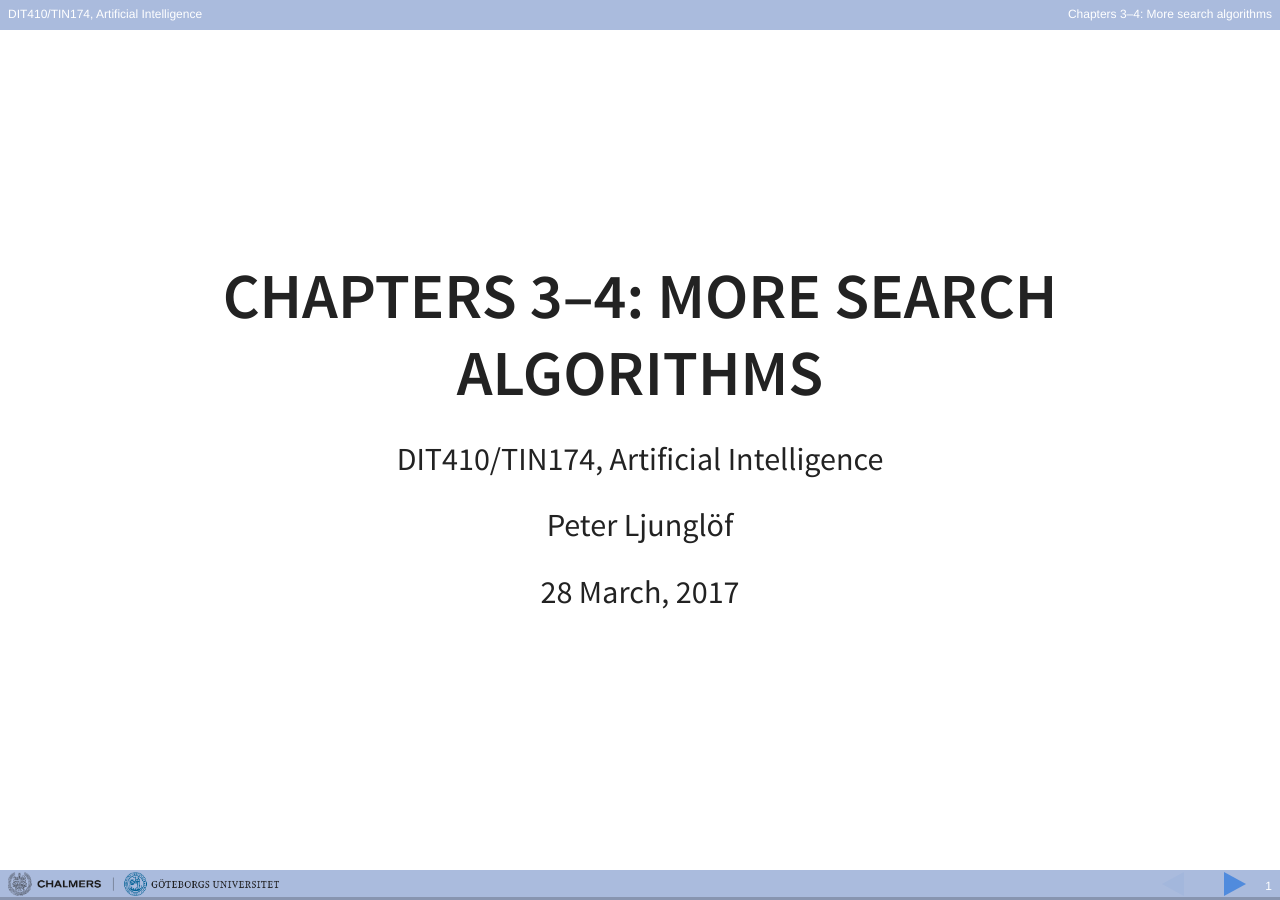
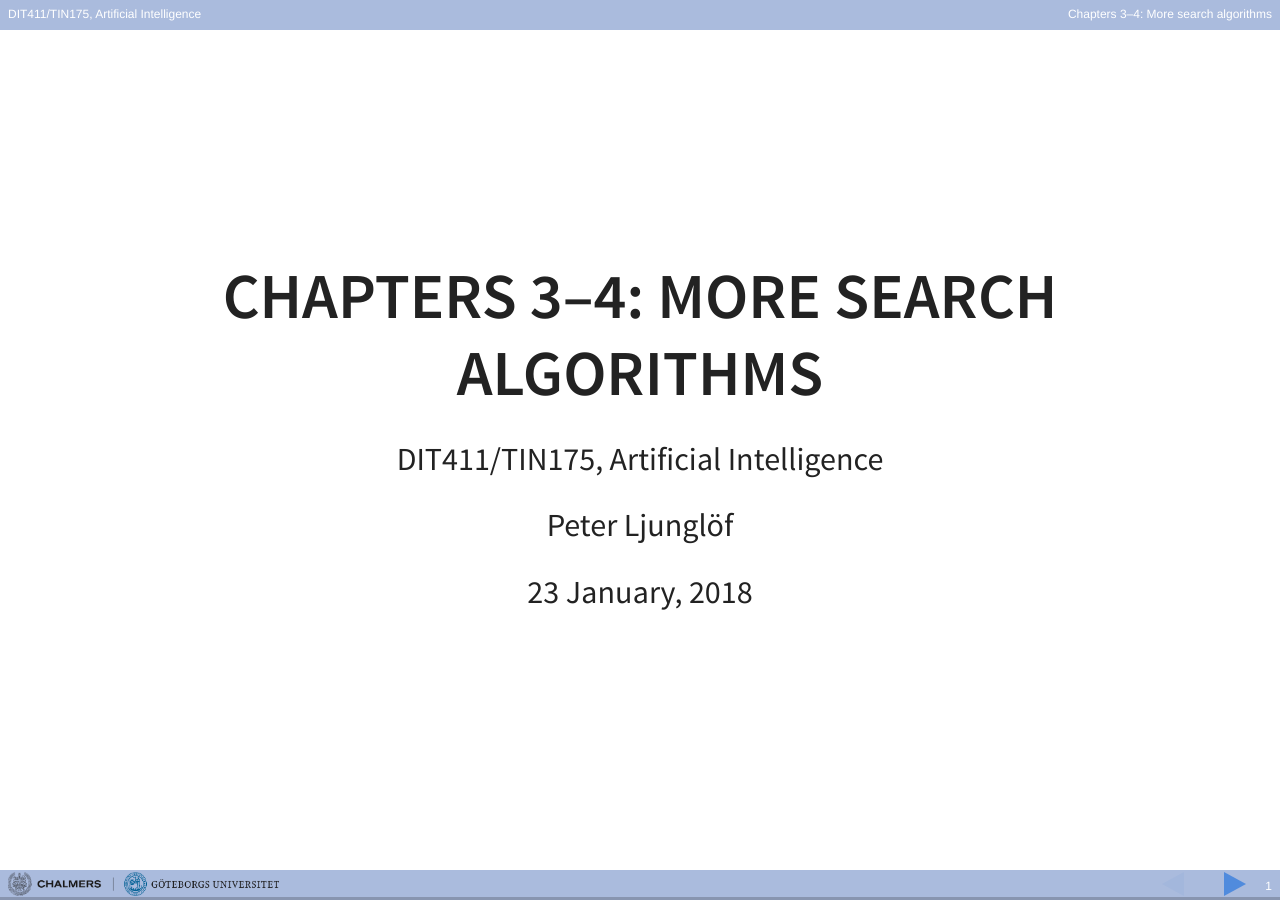
Before and after one commit to ChalmersGU-AI-course/AI-lecture-slides, a Jekyll site: the page built from lecture3.md, in a window 1280 px wide. Built offline with Jekyll 4.4.1, drawn with Linux system fonts in a browser that asks for light colours; formulas are drawn with MathJax 3; some of the changed lines change nothing that is shown.

Commit message:
lecture 3

```diff
--- a/lecture3.md
+++ b/lecture3.md
@@ -1,8 +1,8 @@
 ---
 title: "Chapters 3–4: More search algorithms"
-description: "DIT410/TIN174, Artificial Intelligence"
+description: "DIT411/TIN175, Artificial Intelligence"
 author: "Peter Ljunglöf"
-when: "28 March, 2017"
+when: "23 January, 2018"
 logo: "img/logo-Chalmers-GU.png"
 ---
 
@@ -20,7 +20,7 @@
 
 ## A* search (3.5.2)
 
-## Admissible and consistent heuristics (3.6--3.6.2)
+## Admissible/consistent heuristics (3.6--3.6.2)
 
 
 ----------
@@ -118,25 +118,26 @@
 <!--     - So, before it can select a non-optimal solution, it will have to pick   -->
 <!--       all of the nodes on an optimal path, including each of the optimal solutions. -->
 
+
 --------------
 
 ### The generic graph search algorithm
 
 - *Tree search*:  Don't check if nodes are visited multiple times
-- *Graph search*:  Keep track of visited nodes
+- {:.highlight .fragment data-fragment-index="1"} *Graph search*:  Keep track of visited nodes
 
 <div> </div>
 
 - **function** Search(*graph*, *initialState*, *goalState*):
   - initialise *frontier* using the *initialState*
-  - initialise *exploredSet* to the empty set
+  - <span>initialise *exploredSet* to the empty set</span>{:.highlight .fragment data-fragment-index="1"}
   - **while** *frontier* is not empty:
     - **select** and **remove** *node* from *frontier*
     - **if** *node*.state is a *goalState* **then return** *node*
-    - add *node* to *exploredSet*
+    - <span>add *node* to *exploredSet*</span>{:.highlight .fragment data-fragment-index="1"}
     - **for each** *child* **in** ExpandChildNodes(*node*, *graph*):
-      - **if** *child* is not in *frontier* or *exploredSet*:
-        - add *child* to *frontier*
+      - add *child* to *frontier*
+        <span>**if** *child* is not in *frontier* or *exploredSet*</span>{:.highlight .fragment data-fragment-index="1"}
   - **return** failure
 {: .pseudocode}
 
@@ -158,17 +159,16 @@
 
 ### When is A* graph search optimal?
 
-- If \\(h\\) is *consistent*, then A* graph search is optimal:
-
-  - {:.fragment} Consistency is defined as: \\(h(n') \leq cost(n', n) + h(n)\\) for all arcs \\((n', n)\\)
-
+- If  \\( \|h(n')-h(n)\| \leq cost(n',n) \\)  for every arc  \\((n',n)\\),
+  then A* graph search is optimal:
+-
   - {:.fragment} **Lemma**: the \\(f\\) values along any path \\([...,n',n,...]\\) are nondecreasing:
      - **Proof**: \\(g(n) = g(n') + cost(n', n)\\), therefore:
      - \\(f(n) = g(n) + h(n) = g(n') + cost(n', n) + h(n) \geq g(n') + h(n')\\);
      - therefore: \\(f(n) \geq f(n')\\), i.e., \\(f\\) is nondecreasing
-
+-
   - {:.fragment} **Theorem**: whenever A* expands a node \\(n\\), the optimal path to \\(n\\) has been found
-     - ![](img/consistent-graph.png){:height="140px" style="float:right"}
+     - ![](img/consistent-graph.png){:height="140px" style="float:right" .noborder}
        **Proof**: Assume this is not true;
      - then there must be some \\(n'\\) still on the frontier, which is on the optimal path to \\(n\\);
      - but \\(f(n') \leq f(n)\\);
@@ -176,17 +176,18 @@
 
 ----
 
-### State-space contours
+### Consistency, or monotonicity
 
-- The \\(f\\) values in A* are nondecreasing, therefore:
+- A heuristic function \\(h\\) is **consistent** (or monotone) if
+  \\( \|h(m)-h(n)\| \leq cost(m,n) \\)
+    for every arc \\((m,n)\\)
 
-    **first** | A* expands all nodes with \\( f(n) < C \\)
-    **then**  | A* expands all nodes with \\( f(n) = C \\)
-    **finally**  | A* expands all nodes with \\( f(n) > C \\)
-    {:.noborder}
+    - (This is a form of triangle inequality)
 
-- A* will not expand any nodes with \\( f(n) > C\* \\),
-  where \\(C\*\\) is the cost of an optimal solution.
+    - If \\(h\\) is consistent, then A* graph search will always finds
+      the shortest path to a goal.
+
+    - This is a stronger requirement than admissibility.
 
 ----
 
@@ -216,7 +217,27 @@
 | Uniform cost | Minimal \\(g(n)\\) | *Optimal*{:.fragment data-fragment-index="1"} | *No*{:.fragment data-fragment-index="2"} | *Exp*{:.fragment data-fragment-index="3"}
 | A*                | \\(f(n)=g(n)+h(n)\\)    | *Optimal\**{:.fragment data-fragment-index="1"} | *No*{:.fragment data-fragment-index="2"} | *Exp*{:.fragment data-fragment-index="3"}
 
+*<span class="invisible">\*\*On finite graphs with cycles, not infinite graphs.</span>*
 *\*Provided that \\(h(n)\\) is admissible.*{:.fragment data-fragment-index="1"}
+
+- **Halts if**: If there is a path to a goal, it can find one, even on infinite graphs.
+- **Halts if no**: Even if there is no solution, it will halt on a finite graph (with cycles).
+- **Space**: Space complexity as a function of the length of the current path.
+
+----
+
+### Summary of <span>graph search</span>{:.highlight} strategies
+
+|Search<br/>strategy| Frontier<br/>selection | Halts if solution? | Halts if no solution? | Space usage
+|:------------------|:-----------------------|:---:|:--:|:--:
+| Depth first       | Last node added        | *(Yes)\*\**{:.highlight} | *Yes*{:.highlight} | *Exp*{:.highlight}
+| Breadth first     | First node added       | *Yes*    | *Yes*{:.highlight} | *Exp*
+| Greedy best first | Minimal \\(h(n)\\)     | *No*     | *Yes*{:.highlight} | *Exp*
+| Uniform cost      | Minimal \\(g(n)\\)     | *Optimal* | *Yes*{:.highlight} | *Exp*
+| A*                | \\(f(n)=g(n)+h(n)\\)   | *Optimal\** | *Yes*{:.highlight} | *Exp*
+
+*\*\*On finite graphs with cycles, not infinite graphs.*
+*\*Provided that \\(h(n)\\) is <span class="highlight">consistent</span>.*
 
 - **Halts if**: If there is a path to a goal, it can find one, even on infinite graphs.
 - **Halts if no**: Even if there is no solution, it will halt on a finite graph (with cycles).
@@ -271,11 +292,11 @@
 
 ### Non-admissible (non-consistent) A* search
 
-- A* search with admissible (consistent) heuristics is optimal
+- A* tree (graph) search with admissible (consistent) heuristics is optimal.
 
-- But what happens if the heuristics is non-admissible?
+- But what happens if the heuristics is non-admissible (non-consistent)?
 
-    - {:.fragment} i.e., what if \\(h(n) > c(n,goal)\\), for some \\(n\\)?
+    - {:.fragment data-fragment-index="1"} i.e., what if \\(h(n) > c(n,goal)\\), for some \\(n\\)?\*
     - {:.fragment} the solution is not guaranteed to be optimal...
     - {:.fragment} ...but it will find *some* solution!
 
@@ -284,9 +305,13 @@
     - {:.fragment} sometimes it's easier to come up with a heuristics that is almost admissible
     - {:.fragment} and, often, the search terminates faster!
 
+-
+
+- {:.fragment data-fragment-index="2"} \* for graph search, \\( \|h(m)-h(n)\| > cost(m,n) \\), for some \\((m,n)\\)
+
 ------
 
-### Example demo
+### Example demo (again)
 
 Here is an example demo of several different search algorithms, including A*.
 Furthermore you can play with different heuristics:
@@ -345,12 +370,14 @@
 
 ### Iterative-deepening search
 
-- **function** IDSearch(*graph*, *initialState*, *goalState*)
+- **function** IDSearch(*graph*, *initialState*, *goalState*):
+  - // *returns a solution path, or* 'failure'
   - **for** *limit* **in** 0, 1, 2, ...:
     - *result* := DepthLimitedSearch([*initialState*], *limit*)
     - **if** *result* ≠ cutoff **then** **return** *result*
 -
 - **function** DepthLimitedSearch(\\([n\_{0},\dots,n\_{k}]\\), *limit*):
+  - // *returns a solution path, or* 'failure' *or* 'cutoff'
   - **if** \\(n\_{k}\\) is a *goalState* **then** **return** path \\([n\_{0},\dots,n\_{k}]\\)
   - **else if** *limit* = 0 **then return** cutoff
   - **else**:
@@ -369,10 +396,10 @@
 Complexity with solution at depth \\(k\\) and branching factor \\(b\\):
 
 |--------
-| level | breadth-first | iterative deepening | # nodes
+| level | # nodes | BFS node visits | ID node visits
 |:---------:|:-------:|:---------:|:--------:|
-| \\(1\\) <br/> \\(2\\) <br/> \\(\vdots\\) <br/> \\(k-1\\) <br/> \\(k\\) | \\(1\\) <br/> \\(1\\) <br/> \\(\vdots\\) <br/> \\(1\\) <br/> \\(1\\) | \\(k\\) <br/> \\(k-1\\) <br/> \\(\vdots\\) <br/> \\(2\\) <br/> \\(1\\) | \\(b\\) <br/> \\(b^{2}\\) <br/> \\(\vdots\\) <br/> \\(b^{k-1}\\) <br/> \\(b^{k}\\)
-| **total** | \\({}\geq b^{k}\\) | \\({}\leq b^{k}\left(\frac{b}{b-1}\right)^{2}\\)
+| \\(1\\) <br/> \\(2\\) <br/> \\(3\\) <br/> \\(\vdots\\) <br/> \\(k\\)  | \\(b\\) <br/> \\(b^{2}\\) <br/> \\(b^{3}\\) <br/> \\(\vdots\\) <br/> \\(b^{k}\\) | \\(1\cdot b^{1}\\) <br/> \\(1\cdot b^{2}\\) <br/> \\(1\cdot b^{3}\\) <br/> \\(\vdots\\) <br/> \\(1\cdot b^{k}\\) | \\(\,\,\,\,\,\,\,\,k\,\,\cdot b^{1}\\) <br/> \\((k{-}1)\cdot b^{2}\\) <br/> \\((k{-}2)\cdot b^{3}\\) <br/> \\(\,\,\,\,\,\,\,\,\vdots\\) <br/> \\(\,\,\,\,\,\,\,\,1\,\,\cdot b^{k}\\)
+| **total** | | \\({}\geq b^{k}\\) | \\({}\leq b^{k}\left(\frac{b}{b-1}\right)^{2}\\)
 {:.smaller}
 
 Numerical comparison for \\(k=5\\) and \\(b=10\\):
@@ -387,17 +414,21 @@
 
 ## Bidirectional search (3.4.6)
 
+*(will not be in the written examination, but could be used in Shrdlite)*
+
 ### Direction of search
 
 - The definition of searching is symmetric: find path from start nodes to goal node or from goal node to start nodes.
 
-- *Forward branching factor*: number of arcs going out from a node.
+    - *Forward branching factor*: number of arcs going out from a node.
 
-- *Backward branching factor*: number of arcs going into a node.
+    - *Backward branching factor*: number of arcs going into a node.
 
-- Search complexity is \\(O(b^{n})\\). Therefore, we should use forward search if forward branching factor is less than backward branching factor, and vice versa.
+- Search complexity is \\(O(b^{n})\\).
 
-- Note: when a graph is dynamically constructed, the backwards graph may not be available.
+    - Therefore, we should use forward search if forward branching factor is less than backward branching factor, and vice versa.
+
+    - Note: if a graph is dynamically constructed, the backwards graph may not be available.
 
 -----
 
@@ -405,7 +436,7 @@
 
 - *Idea:* search backward from the goal and forward from the start simultaneously.
 
-    - This can result in an exponential saving, because \\(2b^{k/2}\ll b^{k}\\).
+    - This can result in an exponential saving, because  \\(2b^{k/2}\ll b^{k}\\).
 
     - The main problem is making sure the frontiers meet.
 
@@ -421,6 +452,7 @@
 
 -----
 
+<!--
 ### Dynamic programming
 
 - *Idea:* for statically stored graphs,
@@ -435,24 +467,26 @@
   a forward heuristic search.
 
 --------
+-->
 
 ## Memory-bounded A* (3.5.3)
 
-- The biggest problem with A* is the space usage.
-  Can we make an iterative deepening version?
+*(will not be in the written examination, but could be used in Shrdlite)*
 
-    - IDA*: use the \\(f\\) value as the cutoff cost
+- A big problem with A* is space usage --- is there an iterative deepening version?
+
+    - {:.fragment} IDA*: use the \\(f\\) value as the cutoff cost
       - the cutoff is the smalles \\(f\\) value that exceeded the previous cutoff
       - often useful for problems with unit step costs
       - **problem**: with real-valued costs, it risks regenerating too many nodes
 
-    - RBFS: recursive best-first search
+    - {:.fragment} RBFS: recursive best-first search
       - similar to DFS, but continues along a path until \\(f(n) > limit\\)
       - \\(limit\\) is the \\(f\\) value of the best *alternative path* from an ancestor
       - if \\(f(n) > limit\\), recursion unwinds to alternative path
       - **problem**: regenerates too many nodes
 
-    - SMA\* and MA\*: (simplified) memory-bounded A\*
+    - {:.fragment} SMA\* and MA\*: (simplified) memory-bounded A\*
       - uses all available memory
       - when memory is full, it drops the worst leaf node from the frontier
 
@@ -461,11 +495,11 @@
 
 # Local search (R&N 4.1)
 
-## Hill climbing (4.1.1--4.1.2)
-{:.no_toc}
+## Hill climbing (4.1.1)
 
-## Population-based methods (4.1.3--4.1.4)
-{:.no_toc}
+## More local search (4.1.2--4.1.4)
+
+## Evaluating randomized algorithms
 
 --------
 
@@ -487,7 +521,7 @@
 - {:.fragment} The goal would be to find an optimal configuration
   - e.g., for 8-queens, where no queen is threatened
 -
-- {:.fragment} This takes constant space, and is suitable for online and offline search
+- {:.fragment} *Iterative improvement algorithms take constant space*
 
 -----
 
@@ -530,15 +564,16 @@
   ![](img/tsp-sequence.png){:height="200px"}
 
 
-- Variants of this approach get within 1% of optimal
-  very quickly with thousands of cities
+- Variants of this approach can very quickly get
+  within 1% of optimal solution for thousands of cities
 
 ----
 
-## Hill climbing search (4.1.1--4.1.2)
+## Hill climbing search (4.1.1)
+{:.no_toc}
 
-Also called gradient/steepest ascent/descent,
-or greedy local search.
+Also called (gradient/steepest) (ascent/descent),
+or greedy local search
 
 - **function** HillClimbing(*graph*, *initialState*):
   - *current* := *initialState*
@@ -563,13 +598,15 @@
 ### Randomized algorithms
 
 - Consider two methods to find a minimum value:
+
   - Greedy ascent: start from some position,
     keep moving upwards, and report maximum value found
+
   - Pick values at random, and report maximum value found
 
 - {:.fragment} Which do you expect to work better to find a global maximum?
 
-- {:.fragment} Can a mix work better?
+  - {:.fragment} Can a mix work better?
 
 ------
 
@@ -598,7 +635,20 @@
 
 ----
 
-### Simulated annealing
+## More local search
+{:.no_toc}
+
+*(these sections will not be in the written examination)*
+
+### Simulated annealing (4.1.2)
+
+### Beam search (4.1.3)
+
+### Genetic algorithms (4.1.4)
+
+-----
+
+### Simulated annealing (4.1.2)
 
 Simulated annealing is an implementation of random steps:
 
@@ -613,14 +663,13 @@
       - *current* := *next*
 {:.pseudocode}
 
-*T* is the "cooling temperature", which decreases slowly towards 0
-The cooling speed is decided by the *schedule*
+- *T* is the "cooling temperature", which decreases slowly towards 0
+
+- The cooling speed is decided by the *schedule*
 
 ----
 
-## Population-based methods (4.1.3--4.1.4)
-
-### Local beam search
+### Local beam search (4.1.3)
 
 - *Idea:* maintain a population of \\(k\\) states in parallel, instead of one.
 
@@ -636,7 +685,7 @@
 
 -----
 
-###  Stochastic beam search
+###  Stochastic beam search (4.1.3)
 
 - Similar to beam search, but it chooses the next \\(k\\) individuals *probabilistically*.
 
@@ -651,7 +700,7 @@
 
 -------
 
-### Genetic algorithms
+### Genetic algorithms (4.1.4)
 
 - Similar to stochastic beam search,
   but *pairs* of individuals are combined to create the offspring.
@@ -666,10 +715,10 @@
 
 -----
 
-### \\(n\\) queens encoded as a genetic algorithm
+### \\(n\\)-queens encoded as a genetic algorithm
 
-The \\(n\\) queens problem can be encoded as
-\\(n\\) numbers \\(1\ldots n\\):
+- A solution to the \\(n\\)-queens problem can be encoded
+  as a list of \\(n\\) numbers \\(1\ldots n\\):
 
 ![](img/genetic.png){:height="170px"}
 
@@ -678,10 +727,14 @@
 ----
 
 ## Evaluating randomized algorithms (not in R&N)
+{:.no_toc}
+
+*(will not be in the written examination)*
 
 - How can you compare three algorithms A, B and C, when
 
-    - A solves the problem 30% of the time very quickly but doesn't halt for the other 70% of the cases
+    - A solves the problem 30% of the time very quickly but doesn't halt
+      for the other 70% of the cases
 
     - B solves 60% of the cases reasonably quickly but doesn't solve the rest
 
```
Also changed, not shown: 1 other file.
